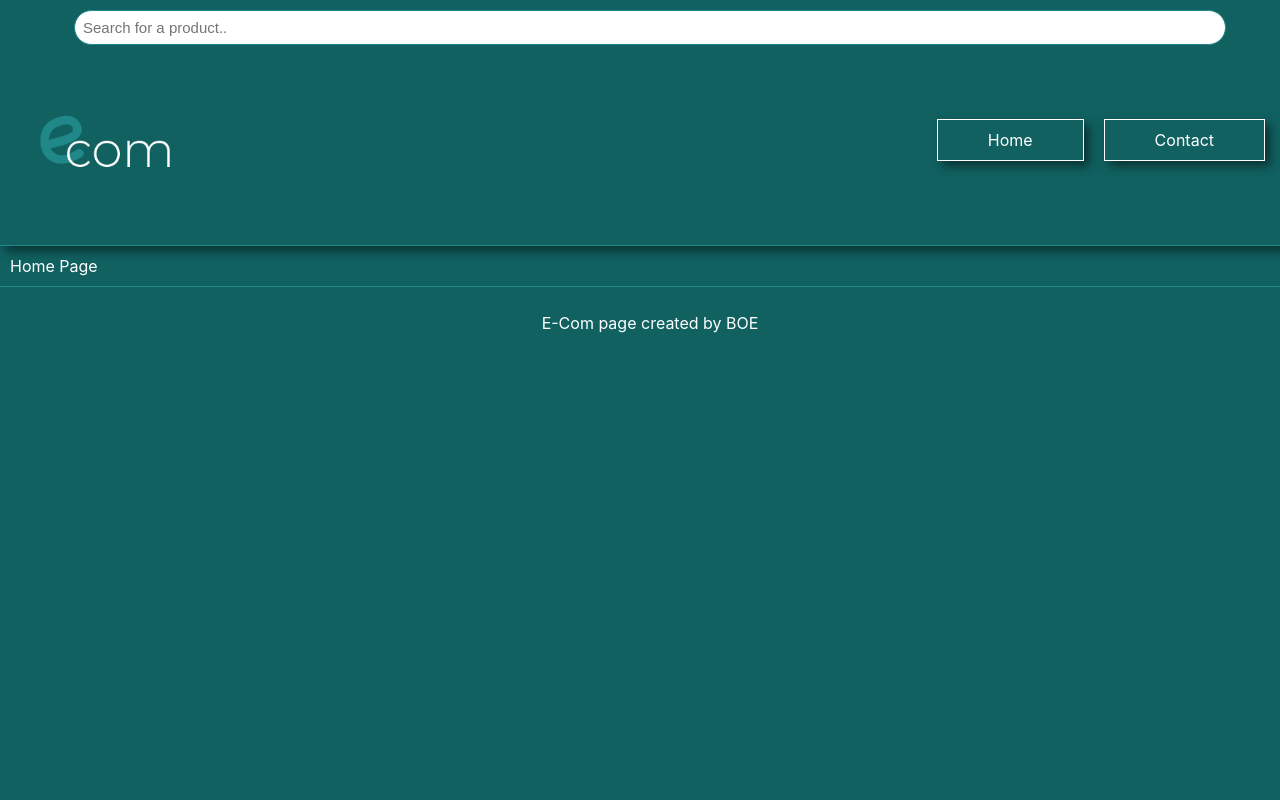
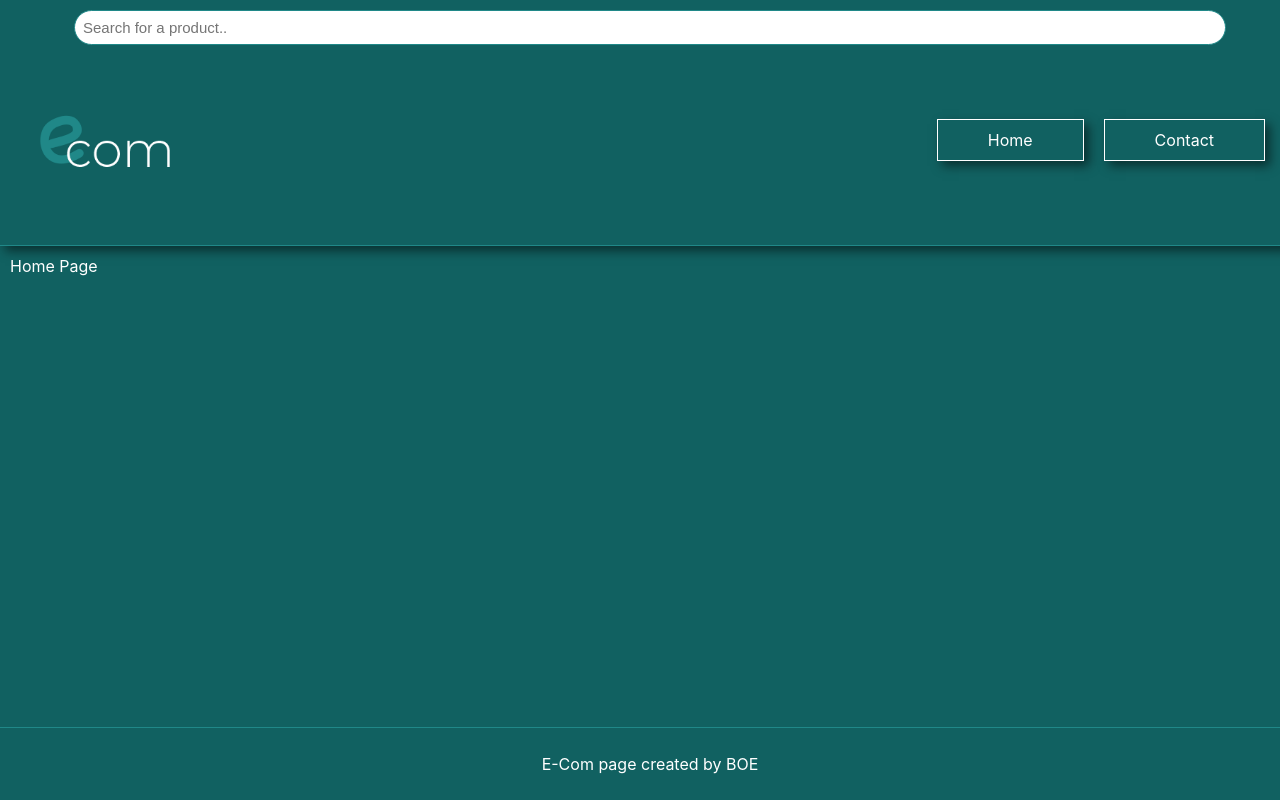
Before and after one commit to th3boe/benedicte-overbo-react-ca, a React (Create React App) app: page / in a window 1280 px wide. Built offline with nearby package versions, Linux system fonts and the light colour scheme.

Commit message:
new footer placement update

```diff
--- a/src/components/Layout/Footer/footer.m.css
+++ b/src/components/Layout/Footer/footer.m.css
@@ -1,11 +1,11 @@
 .fixed-bottom {
     width: 100%;
-    position: relative;
+    position: fixed;
     bottom: 0px;
   }
 
 footer {
-    border-top: solid 1px #208888;
+    border-top: 1px solid #208888;
     padding: 10px;
     text-align: center;
     background-color: #116161;
```
